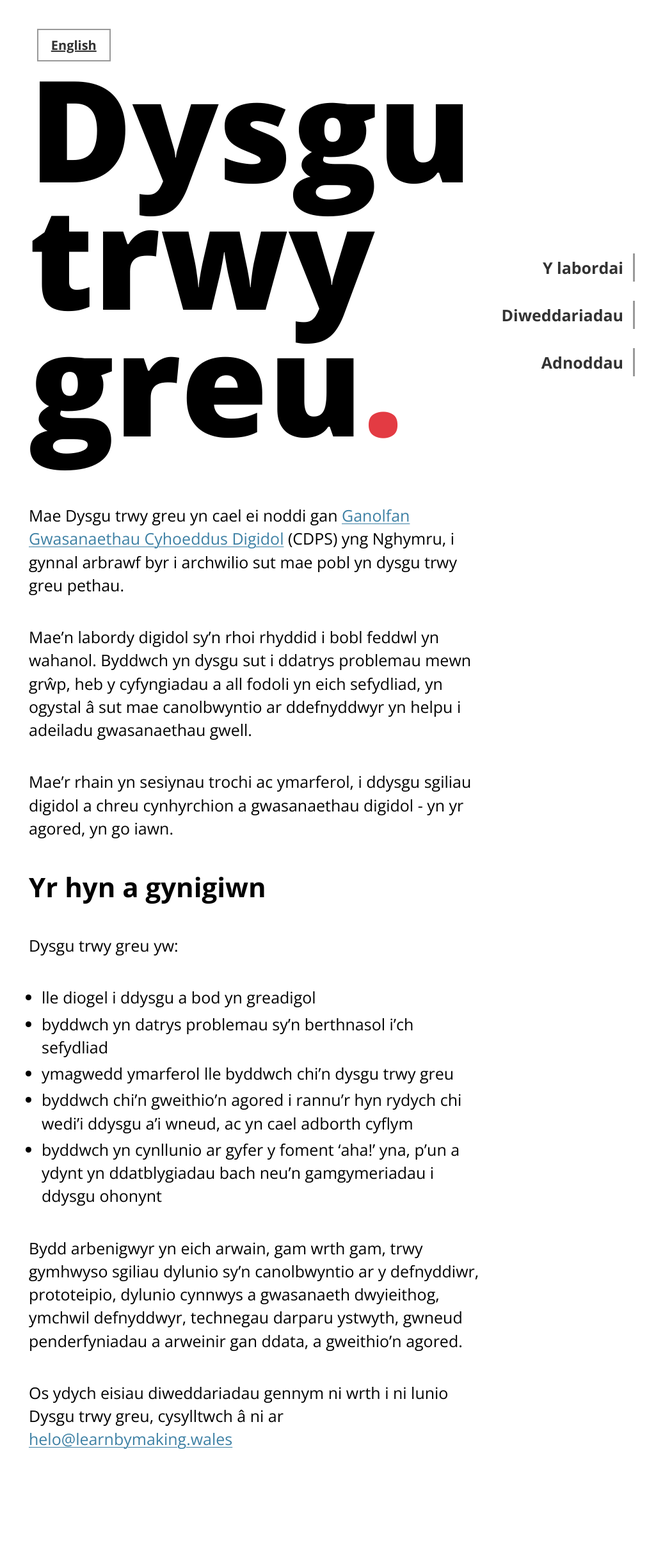
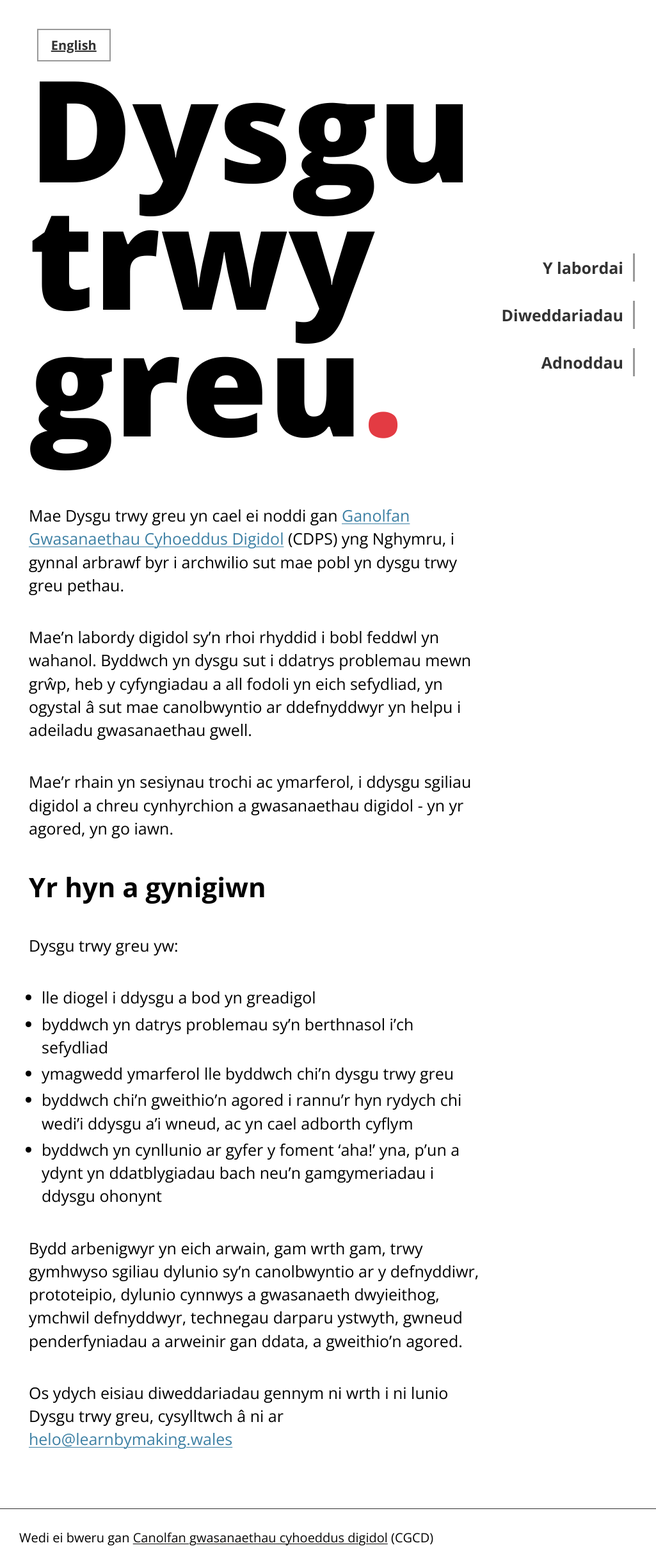
Before and after one commit to learnbymakingwales/learnbymakingwales.github.io, a Jekyll site: the page built from cy/index.md, in a window 1280 px wide. Shown: the whole page at 64% size, without its empty margins (0-1025 px from the left). Built offline with Jekyll 4.4.1, drawn with Linux system fonts in a browser that asks for light colours; before the commit the page ends 2357 px from its top, so only the background shows below that.

Commit message:
Add a footer to all pages
We wanted to make sure people know this project is funded by and part of CDPS

```diff
--- a/_config.yml
+++ b/_config.yml
@@ -23,6 +23,11 @@ t:
     sessions: Sessions
     labs: The labs
     resources: resources
+    powered_by: powered by
+    cdps:
+      name: Centre for Digital Public Services
+      url: https://digitalpublicservices.gov.wales/
+      acronym: CDPS
   cy:
     title: Dysgu trwy greu
     language: Cymraeg
@@ -31,3 +36,8 @@ t:
     sessions: Sesiynau
     labs: Y labordai
     resources: adnoddau
+    powered_by: wedi ei bweru gan
+    cdps:
+      name: Canolfan Gwasanaethau Cyhoeddus Digidol
+      url: https://gwasanaethaucyhoeddusdigidol.llyw.cymru/
+      acronym: CGCD
--- /dev/null
+++ b/_includes/footer.html
@@ -0,0 +1,3 @@
+<footer class="lbm-footer">
+  <p>{{ site.t[page.lang].powered_by | capitalize }} <a href="{{ site.t[page.lang].cdps.url }}">{{ site.t[page.lang].cdps.name | capitalize }}</a> ({{ site.t[page.lang].cdps.acronym }})</p>
+</footer>
--- a/_includes/pageEnd.html
+++ b/_includes/pageEnd.html
@@ -1,3 +1,4 @@
+  {% include footer.html %}
   <script src="https://getinsights.io/js/insights.js"></script>
   <script>
     insights.init('IQv71tRyLS1Hg83V');
--- a/assets/css/lbm-site.css
+++ b/assets/css/lbm-site.css
@@ -17,7 +17,7 @@
   max-width: 32em;
 }
 
-.lbm-markdown-output a, .lbm-link {
+.lbm-markdown-output a, .lbm-footer a, .lbm-link {
   --link-hover-underline-colour: var(--link-hover-colour);
   --link-active-colour: var(--link-hover-colour);
   font-family: "Open Sans", sans-serif;
@@ -27,13 +27,13 @@
   text-decoration-thickness: max(1px, .0625rem);
   text-underline-offset: 0.1em;
 }
-.lbm-markdown-output a:link, .lbm-link:link {
+.lbm-markdown-output a:link, .lbm-footer a:link, .lbm-link:link {
   color: var(--link-colour);
 }
-.lbm-markdown-output a:visited, .lbm-link:visited {
+.lbm-markdown-output a:visited, .lbm-footer a:visited, .lbm-link:visited {
   color: var(--link-colour);
 }
-.lbm-markdown-output a:hover, .lbm-link:hover {
+.lbm-markdown-output a:hover, .lbm-footer a:hover, .lbm-link:hover {
   color: var(--link-hover-colour);
   text-decoration-color: var(--link-hover-underline-colour);
   text-decoration-thickness: max(3px, .1875rem, .12em);
@@ -42,10 +42,10 @@
   -webkit-text-decoration-skip: none;
   text-decoration-skip: none;
 }
-.lbm-markdown-output a:active, .lbm-link:active {
+.lbm-markdown-output a:active, .lbm-footer a:active, .lbm-link:active {
   color: var(--link-active-colour);
 }
-.lbm-markdown-output a:focus, .lbm-link:focus {
+.lbm-markdown-output a:focus, .lbm-footer a:focus, .lbm-link:focus {
   color: var(--focus-text-colour);
   background-color: var(--focus-colour);
   box-shadow: 0 -2px var(--focus-colour), 0 4px var(--focus-text-colour);
@@ -165,9 +165,45 @@
   z-index: 1;
 }
 
+.lbm-footer p {
+  -webkit-font-smoothing: antialiased;
+  -moz-osx-font-smoothing: grayscale;
+  margin-top: 0;
+  margin-bottom: calc(var(--vertical-spacing) * 0.6666666667);
+  font-weight: 400;
+  font-size: var(--small-screen-font-size);
+  line-height: 1.3125;
+}
+@media (min-width: 46.25em) {
+  .lbm-footer p {
+    font-size: var(--bigger-screen-font-size);
+    line-height: 1.45;
+    margin-bottom: var(--vertical-spacing);
+  }
+}
+
 .app-phonetic {
   --phonetic-colour: #e33b43;
   color: var(--phonetic-colour);
+}
+
+.lbm-footer {
+  padding: 30px 15px;
+  border-top: 1px solid #323232;
+}
+@media (min-width: 46.25em) {
+  .lbm-footer {
+    padding: 30px;
+  }
+}
+.lbm-footer p {
+  --small-screen-font-size: 16px;
+  --bigger-screen-font-size: 20px;
+  margin-bottom: 0;
+}
+.lbm-footer a {
+  --link-colour: var(--text-colour);
+  --link-hover-colour: var(--text-colour);
 }
 
 .app-language-switcher {
--- a/src/scss/lbm-site.scss
+++ b/src/scss/lbm-site.scss
@@ -6,6 +6,7 @@
 @import "objects/all";
 @import "common/all";
 
+@import "components/footer";
 @import "components/language-switcher";
 @import "components/markdown-container";
 @import "components/nav";
```
Also changed, not shown: src/scss/common/_typography.scss (+16 -0 lines), src/scss/components/_footer.scss (added, +21 -0 lines), 1 other file.
